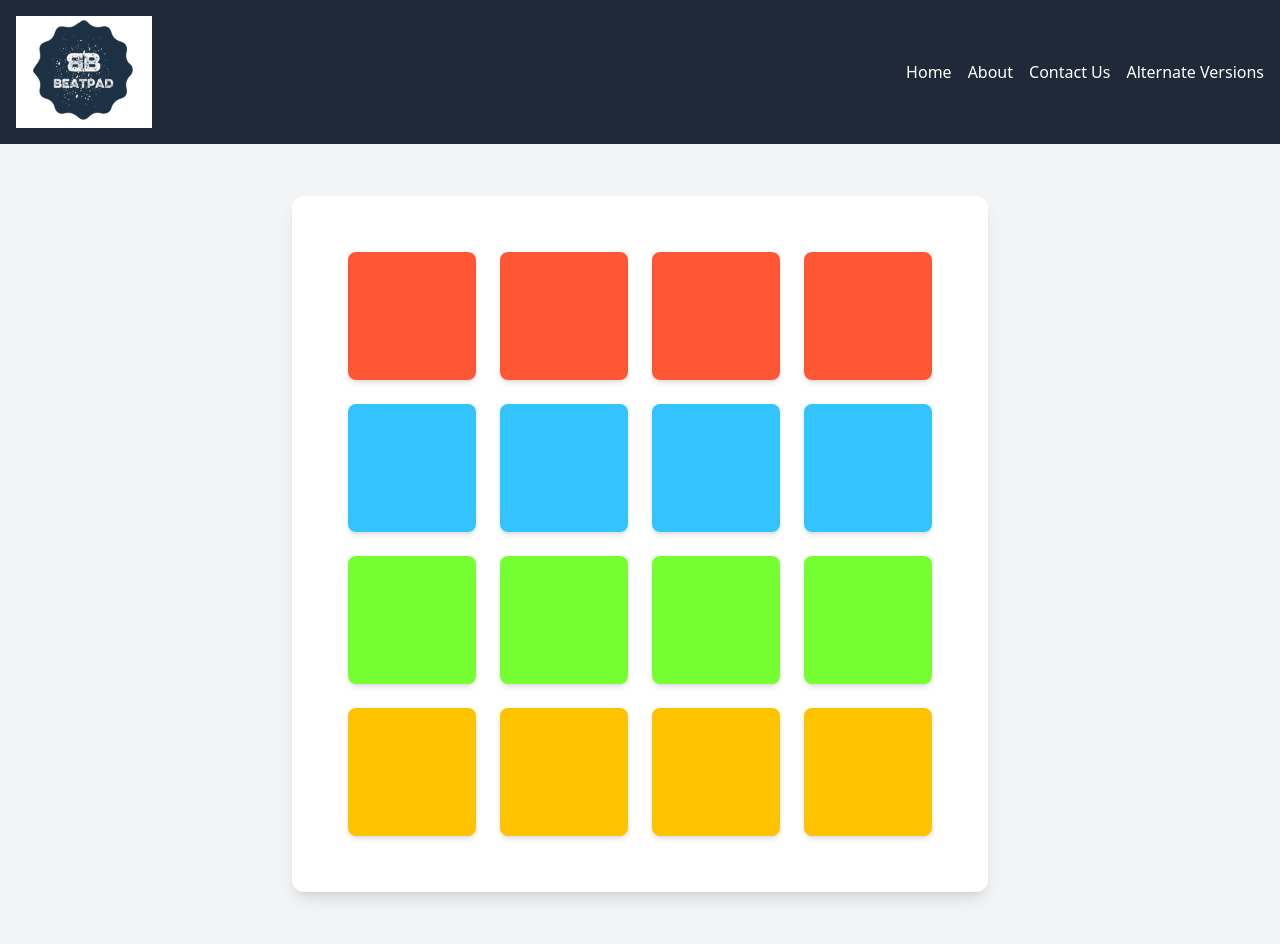
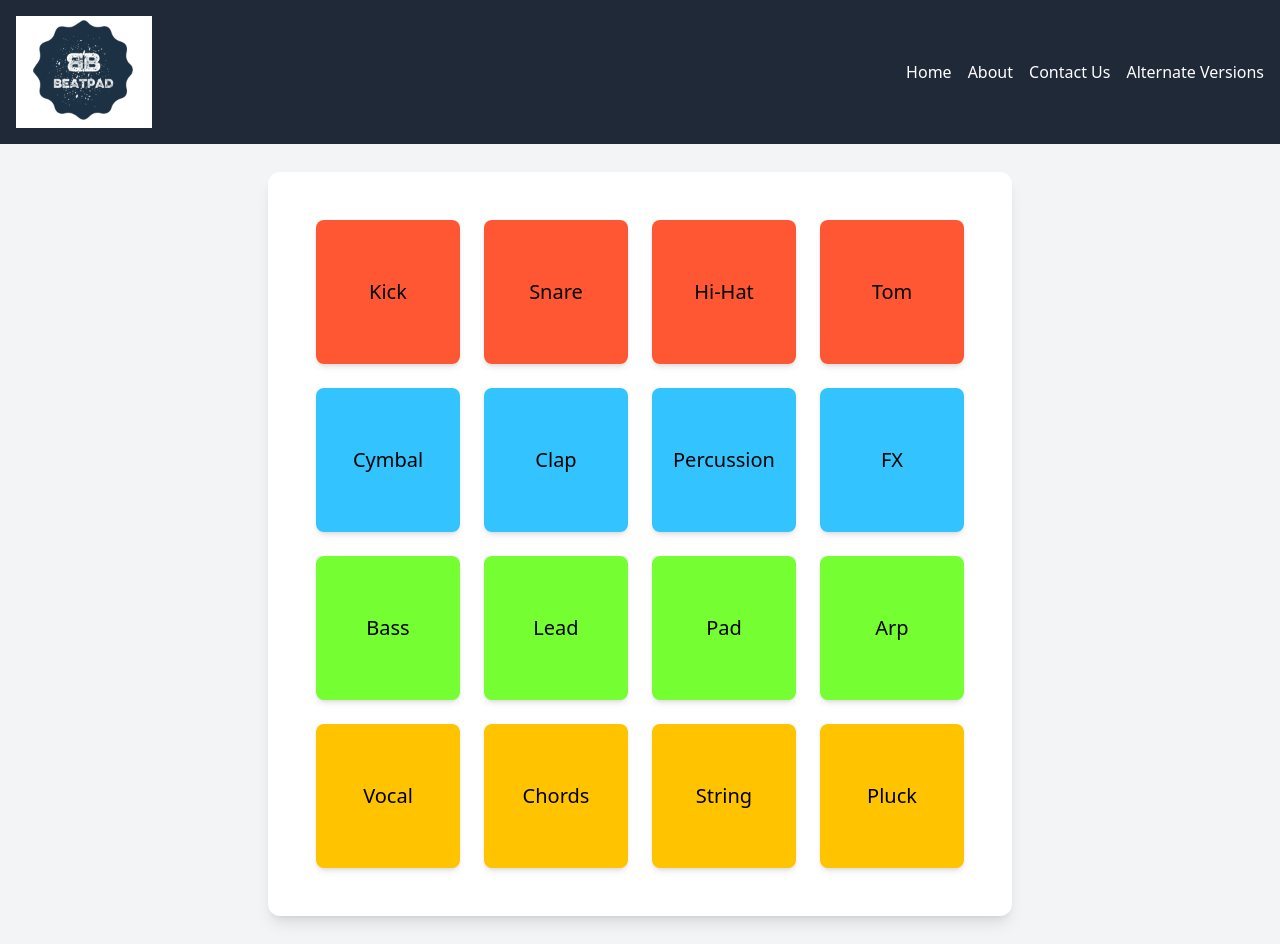
Before and after one commit to siddsan7/sunhacks-project, a React (Create React App) app: page / in a window 1280 px wide. Built offline with nearby package versions, Linux system fonts and the light colour scheme.

Commit message:
Added text and fixed hover animations

```diff
--- a/src/App.js
+++ b/src/App.js
@@ -1,41 +1,64 @@
 import React from "react";
+const squareTexts = [
+  'Kick', 'Snare', 'Hi-Hat', 'Tom',
+  'Cymbal', 'Clap', 'Percussion', 'FX',
+  'Bass', 'Lead', 'Pad', 'Arp',
+  'Vocal', 'Chords', 'String', 'Pluck'
+];
 
 const getCustomColor = (index) => {
   const colors = [
-    "#FF5733", // Custom color (hex)
-    "#FF5733", // Custom color (hex)
-    "#FF5733", // Custom color (hex)
-    "#FF5733", // Custom color (hex)
-    "#33C4FF", // Custom color (hex)
-    "#33C4FF", // Custom color (hex)
-    "#33C4FF", // Custom color (hex)
-    "#33C4FF", // Custom color (hex)
-    "#75FF33", // Custom color (hex)
-    "#75FF33", // Custom color (hex)
-    "#75FF33", // Custom color (hex)
-    "#75FF33", // Custom color (hex)
-    "#FFC300", // Custom color (hex)
-    "#FFC300", // Custom color (hex)
-    "#FFC300", // Custom color (hex)
-    "#FFC300", // Custom color (hex)
+    "#FF5733",
+    "#FF5733",
+    "#FF5733",
+    "#FF5733",
+    "#33C4FF",
+    "#33C4FF",
+    "#33C4FF",
+    "#33C4FF",
+    "#75FF33",
+    "#75FF33",
+    "#75FF33",
+    "#75FF33",
+    "#FFC300",
+    "#FFC300",
+    "#FFC300",
+    "#FFC300",
   ];
 
   return colors[index % colors.length];
 };
 
 function App() {
+  const handleMouseEnter = (event) => {
+    event.target.style.backgroundColor = "#909699"; // Gray color
+  };
+
+  const handleMouseLeave = (event) => {
+    const index = event.target.getAttribute("data-index");
+    event.target.style.backgroundColor = getCustomColor(index);
+  };
+
   return (
     <div className="min-h-screen flex items-center justify-center bg-gray-100">
       {/* Centered Box */}
-      <div className="bg-white rounded-xl shadow-lg p-14">
+      <div className="bg-white rounded-xl shadow-lg p-12">
         <div className="grid grid-cols-4 gap-6">
           {/* 4x4 Grid of Rounded Squares */}
           {Array.from({ length: 16 }).map((_, index) => (
             <div
               key={index}
+              data-index={index}
+              onMouseEnter={handleMouseEnter}
+              onMouseLeave={handleMouseLeave}
               style={{ backgroundColor: getCustomColor(index) }} // Custom colors
-              className="bg-blue-500 h-32 w-32 rounded-lg shadow-md transform hover:scale-105 transition-transform duration-300"
-            />
+              className="h-36 w-36 rounded-lg shadow-md transform hover:scale-105 hover:shadow-xl transition-all duration-300 flex items-center justify-center"
+            >
+              <span className="text-center text-xl text-black pointer-events-none">
+              {squareTexts[index]}
+              </span>
+
+            </div>
           ))}
         </div>
       </div>
```
